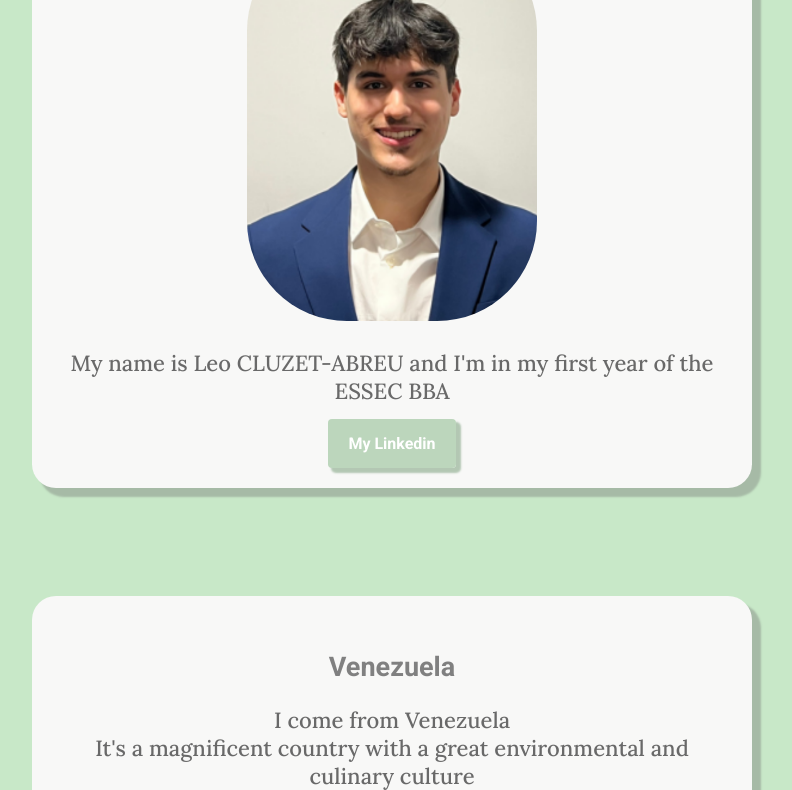
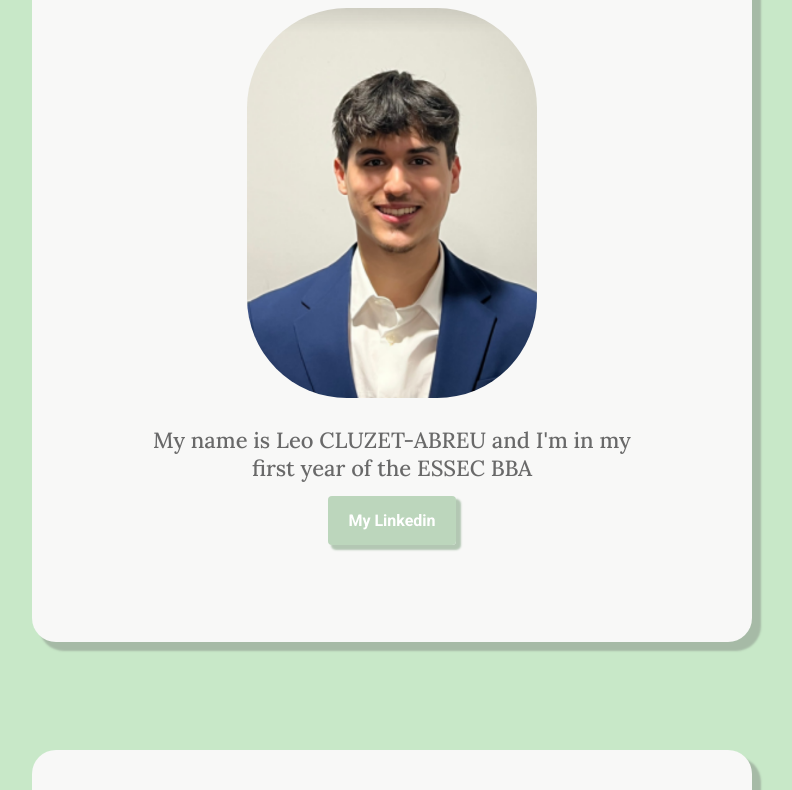
Before and after one commit to LeoClAb/My.website, a plain HTML site: page index.html in a window 1280 px wide. Shown: the part 298-1088 px from the top of the page, without its empty margins (248-1040 px from the left). Drawn offline with Linux system fonts and the light colour scheme.

Commit message:
Update style.css

```diff
--- a/style.css
+++ b/style.css
@@ -28,7 +28,7 @@ h2 {
 .subject {
 	background-color: #F8F8F7;
 	text-align: center;
-	padding: 1.5em;
+	padding: 5em;
 	box-shadow: 8px 8px 2px 1px #a6baa6;
 	border-radius: 24px;
 	margin: 15% 0;
```
